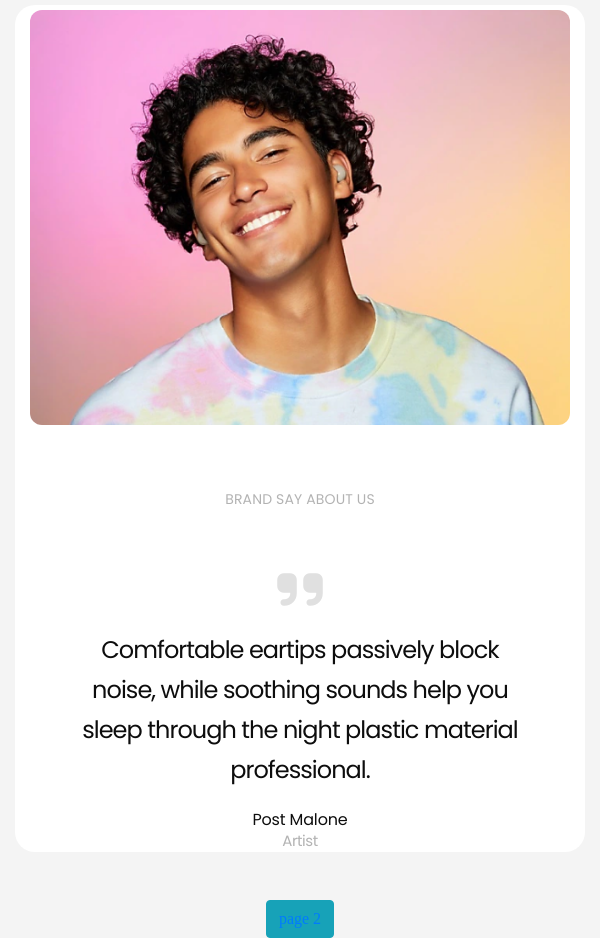
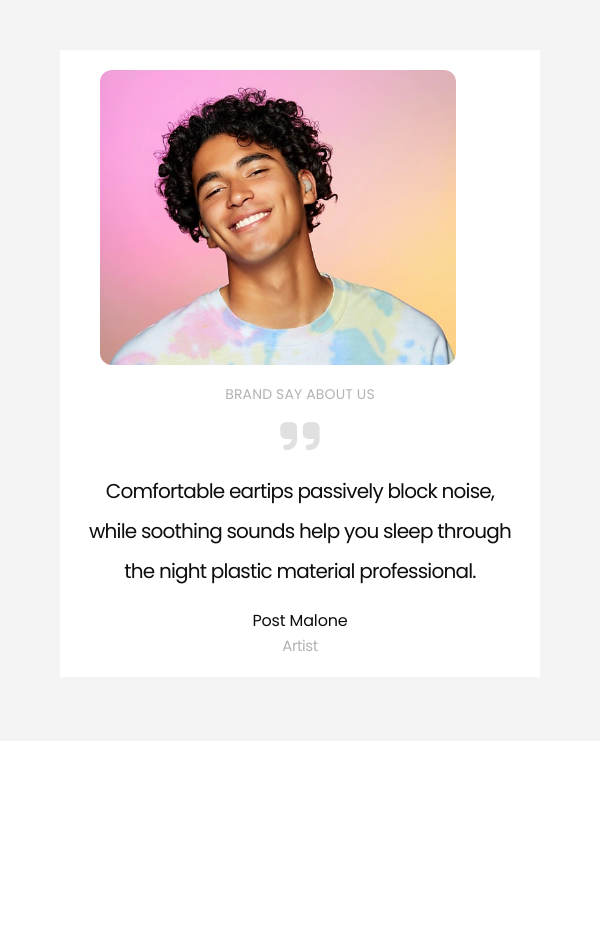
Before and after one commit to 05nam/anhNeo, a plain HTML site: page index.html in a window 600 px wide. After the commit the page ends 800 px from the top, so only its background shows below. Drawn offline with nearby package versions, Linux system fonts and the light colour scheme.

Commit message:
update responsive

```diff
--- a/Css/main.scss
+++ b/Css/main.scss
@@ -1,68 +1,64 @@
-.wrappage {
-  min-height: 704px;
+body {
+  margin: 0;
+  padding: 0;
+  box-sizing: border-box;
+  font-family: "Poppins";
+}
+
+.section {
   background-color: #f4f4f4;
-  max-width: 1920px;
+  .warpage {
     .container {
-    max-width: 1920px;
+      padding: 0;
+      .content {
+        padding: 50px;
+        background-color: #ffffff;
+        .content_top {
+          padding: 0;
+          .img {
+            max-width: 640px;
+            max-height: 475px;
+            img {
               width: 100%;
-    .row {
-      margin: 0 auto;
-    }
-    .content {
-      background-color: white;
-      max-width: 1475px;
-      width: 100%;
-
-      min-height: 575px;
-      border-radius: 20px;
-
-      .content_top {
-        .img {
               height: 100%;
-          img {
-            max-height: 475px;
+              object-fit: cover;
               border-radius: 12px;
             }
           }
         }
         .content_bot {
           padding: 0;
-        height: 100%;
           .bot-main {
-          .bot_item {
-            max-width: 494px;
-
-            h3 {
-              font-family: "Poppins";
+            padding-top: 19px;
+            .bot-main-title {
               font-style: normal;
               font-weight: 400;
               font-size: 14px;
               line-height: 20px;
               letter-spacing: 0.01em;
               text-transform: uppercase;
-              font-feature-settings: "pnum" on, "lnum" on, "kern" off;
               color: rgba(0, 0, 0, 0.3);
-              margin-top: 69px;
+              padding-bottom: 0;
             }
-            .icon {
+            .bot-main-icon {
               color: #e0e0e0;
               font-size: 52px;
 
-              margin-top: 55px;
+              padding-top: 55px;
             }
-            .text {
-              min-height: 160px;
+            .bot-main-text {
               font-family: "Poppins";
               font-style: normal;
               font-weight: 400;
               line-height: 40px;
-
               letter-spacing: -0.04em;
               color: #0d0d0d;
-              margin-top: 12px;
+              padding-top: 12px;
+              font-size: 30px;
+              max-width: 494px;
+              margin: 0 auto;
             }
-
-            .post {
+            .bot-main-post {
               font-family: "Poppins";
               font-style: normal;
               font-weight: 400;
@@ -71,9 +67,9 @@
               letter-spacing: -0.01em;
               color: #0d0d0d;
 
-              margin-top: 20px;
+              padding-top: 20px;
             }
-            .artist {
+            .bot-main-artist {
               font-family: "Poppins";
               font-style: normal;
               font-weight: 400;
@@ -92,108 +88,105 @@
   }
 }
 
-@media screen and (min-width: 1025px) {
-  .wrappage {
-    padding-top: 65px;
-
-    .bot-main {
-      .bot_item {
-        margin-left: 97px;
-        .text {
-          font-size: 30px;
+//  >1200px
+@media screen and (min-width: 1200px) {
+  .warpage {
+    .vien {
+      padding: 65px 222px 64px 223px;
+    }
+    .container {
+      max-width: 1475px;
     }
   }
 }
+//  >992px
+@media screen and (min-width: 992px) and (max-width: 1199px) {
+  .section {
+    .warpage {
+      .vien {
+        padding: 50px 60px 64px 60px;
+      }
+      .container {
+        .content {
+          padding: 20px;
+          margin: 0;
+          .content_top {
             .img {
-      padding-top: 50px;
-      padding-left: 50px;
               img {
-        max-width: 638px;
+                width: 90%;
+              }
+            }
+          }
+          .content_bot {
+            .bot-main {
+              .bot-main-icon {
+                padding-top: 15px;
+                font-size: 45px;
+              }
+              .bot-main-text {
+                padding-top: 0;
               }
             }
           }
         }
-@media screen and (max-width: 1024px) {
-  .wrappage {
-    padding-top: 35px;
-    .bot-main {
-      margin: 0px auto;
-      .bot_item {
-        padding: 0 20px;
-        .text {
-          font-size: 24px;
-        }
-      }
-    }
-    .img {
-      img {
-        margin-top: 20px;
-        margin-left: 20px;
       }
     }
   }
 }
-@media screen and (max-width: 768px) {
-  .wrappage {
-    padding-top: 15px;
 
+//  576px< >992px
+@media screen and (min-width: 576px) and (max-width: 991px) {
+  .section {
+    .warpage {
+      .vien {
+        padding: 50px 60px 64px 60px;
+
+        .container {
+          .content {
+            padding: 20px;
+            margin: 0;
+            .content_top {
+              display: flex;
+              flex-shrink: 1;
+              .img {
+                display: flex;
+                justify-content: center;
+                img {
+                  max-width: 90%;
+                }
+              }
+            }
+            .content_bot {
               .bot-main {
-      .bot_item {
-        margin: 0 auto;
-        .text {
-          p {
+                .bot-main-icon {
+                  padding-top: 0;
+                  font-size: 45px;
+                }
+                .bot-main-text {
+                  padding-top: 0;
                   font-size: 20px;
                 }
               }
             }
           }
-    .img {
-      img {
-        margin: 5px auto;
+        }
       }
     }
   }
 }
 
-@media screen and (max-width: 600px) {
-  .wrappage {
-    padding-top: 5px;
-
-    .bot-main {
-      .bot_item {
-        padding: 0 20px;
-        .text {
-          p {
-            font-size: 20px;
+//  <576pxx
+@media screen and (max-width: 575px) {
+  .section {
+    .warpage {
+      .vien {
+        .container {
+          .content {
+            .content_top {
             }
           }
         }
       }
-    .img {
-      img {
-        // margin: 0px;
     }
   }
 }
-}
-@media screen and (max-width: 375px) {
-  .wrappage {
-    padding-top: 5px;
-
-    .bot-main {
-      .bot_item {
-        padding: 0 20px;
-        .text {
-          p {
-            font-size: 20px;
-          }
-        }
-      }
-    }
-    .img {
-      img {
-        // margin: 0px;
-      }
-    }
-  }
-}
--- a/Css/page2/main.scss
+++ b/Css/page2/main.scss
@@ -4,6 +4,7 @@ body {
   box-sizing: border-box;
   font-family: "Poppins";
 }
+// title
 .title {
   height: 155px;
   max-width: 520px;
@@ -31,8 +32,6 @@ body {
 }
 
 .section {
-  .my-iner {
-  }
   .container {
     padding: 0;
   }
@@ -42,8 +41,7 @@ body {
   .cards {
     padding: 0;
     margin: 0 0 0 0px;
-    .col-lg-3 {
-    }
+
     .card_item {
       padding: 12px;
       .card_image {
@@ -103,7 +101,6 @@ body {
     line-height: 23px;
     text-transform: uppercase;
     font-feature-settings: "pnum" on, "lnum" on;
-
     color: #3f514b;
   }
 }
@@ -133,12 +130,14 @@ body {
     .week-right {
       font-style: normal;
       font-weight: 400;
-      font-size: 14px;
       line-height: 24px;
       font-feature-settings: "pnum" on, "lnum" on;
       color: #4e5c58;
       flex: 1;
       margin-left: 24px;
+      &.right-size {
+        font-size: 17px;
+      }
     }
   }
 }
--- a/index.html
+++ b/index.html
@@ -27,50 +27,50 @@
       crossorigin="anonymous"
       referrerpolicy="no-referrer"
     />
-    <!-- reset css -->
-    <link rel="stylesheet" href="./Css/reset.css" />
     <!-- main.Css -->
     <link rel="stylesheet" href="./Css/main.css" />
   </head>
   <body>
-    <div class="wrappage mx-auto">
+    <section class="section">
+      <div class="warpage">
+        <div class="vien">
           <div class="container">
-        <div class="content row mb-sm-5">
-          <div class="content_top col-sm-12 col-md-6">
+            <div class="content row">
+              <div class="content_top col-md-6">
                 <div class="img">
                   <img
-                class="img img-fluid"
+                    class="img-fluid"
                     src="./Img/Galaxy_Buds2_Lifestyle 1.png"
                     alt=""
                   />
                 </div>
               </div>
-          <div class="content_bot col-sm-12 col-md-6">
+              <div class="content_bot col-md-6">
                 <div class="bot-main text-center">
-              <div class="bot_item">
-                <h3>BRAND SAY ABOUT US</h3>
-                <div class="icon">
+                  <div class="bot-main-title">BRAND SAY ABOUT US</div>
+                  <div class="bot-main-icon">
                     <i class="fa-solid fa-quote-right"></i>
                   </div>
-                <p class="text text-md-center">
+                  <div class="bot-main-text text-md-center">
                     Comfortable eartips passively block noise, while soothing
                     sounds help you sleep through the night plastic material
                     professional.
-                </p>
-                <p class="post">Post Malone</p>
-                <a href="#" class="artist">Artist</a>
+                  </div>
+                  <div class="bot-main-post">Post Malone</div>
+                  <div class="bot-main-artist">Artist</div>
                 </div>
               </div>
             </div>
           </div>
         </div>
-      <div class="text-center">
+        <!-- buttom -->
+        <!-- <div class="text-center mt-6">
           <button class="btn btn-info">
             <a href="./components/page2.html">page 2</a>
           </button>
+        </div> -->
       </div>
-    </div>
-
+    </section>
     <!-- bootstrap 4 -->
     <script
       src="https://cdn.jsdelivr.net/npm/jquery@3.5.1/dist/jquery.slim.min.js"
```
Also changed, not shown: components/page2.html (+3 -3 lines), Css/main.css, Css/page2/main.css, 2 other files. Lines whose indentation alone changed are shown as unchanged.
